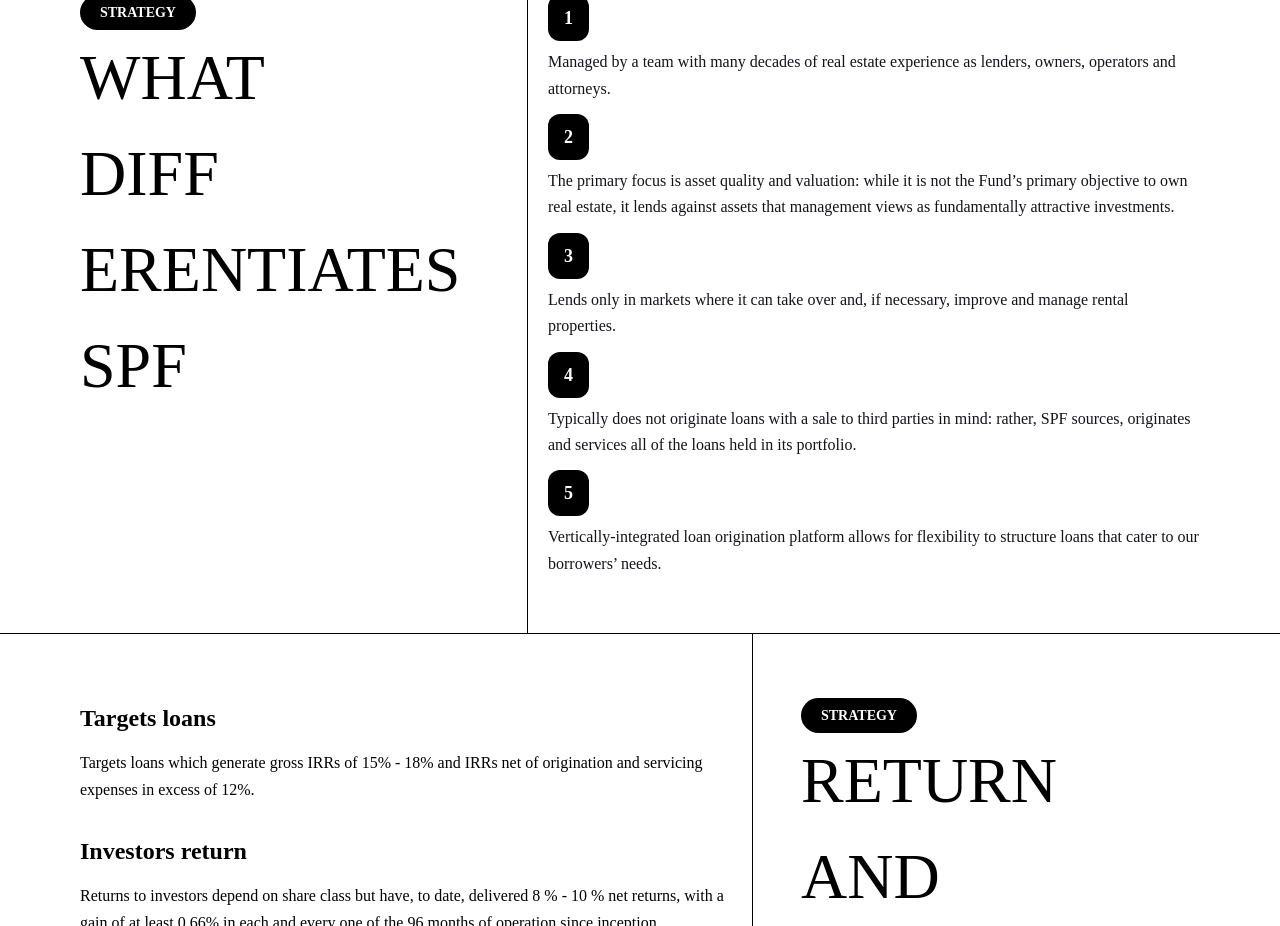
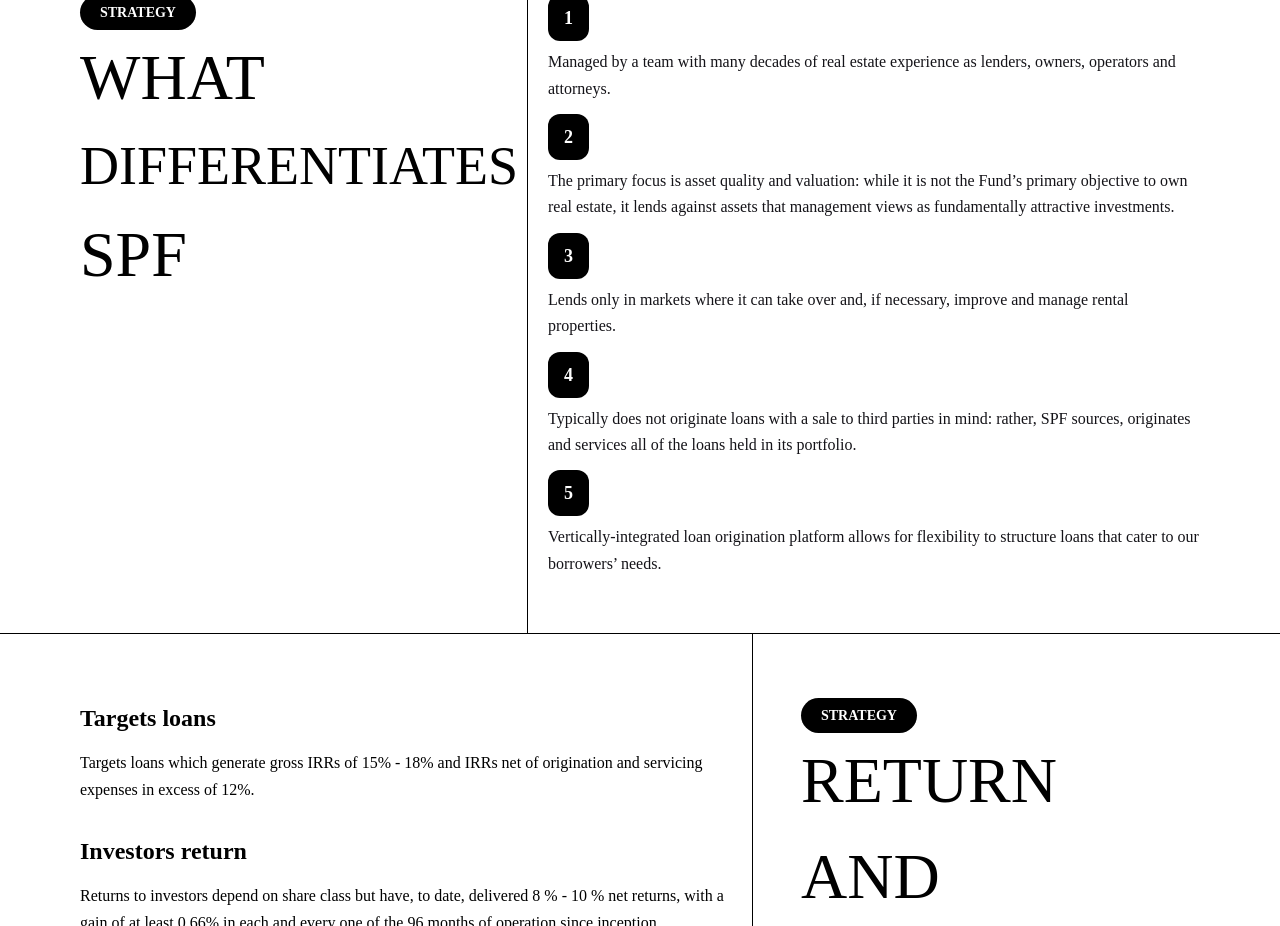
Before and after one commit to MihailDevOps/StagePoint, a Next.js app in the folder frontend/: page /strategy in a window 1280 px wide. Shown: the part 1480-2406 px from the top of the page. Built offline with nearby package versions, Linux system fonts and the light colour scheme; a web font is replaced by a local one.

Commit message:
fix(strategy): fixed font

```diff
--- a/frontend/pages/strategy.tsx
+++ b/frontend/pages/strategy.tsx
@@ -55,7 +55,7 @@
                     STRATEGY
                 </div>
                 <p>WHAT</p>
-                <p className="">DIFF<wbr/>ERENTIATES</p>
+                <p className="lg:text-[54px] xl:text-[64px]">DIFFERENTIATES</p>
                 <p>SPF</p>
             </div>
             <div className='w-full lg:w-[60%] font-normal text-xl leading-[33px] pt-6 lg:pt-16 pb-14 lg:pl-5 space-y-3'>
```
